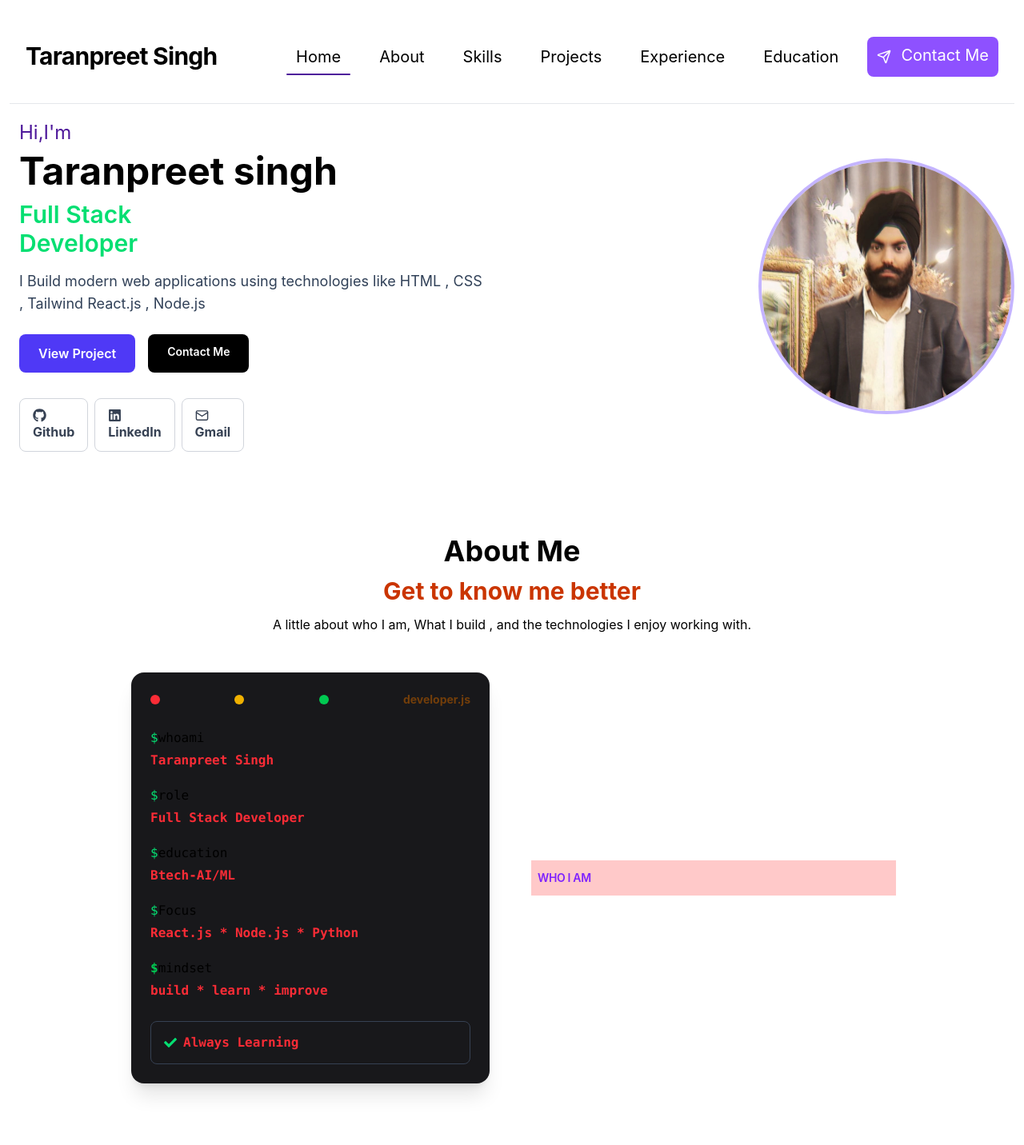
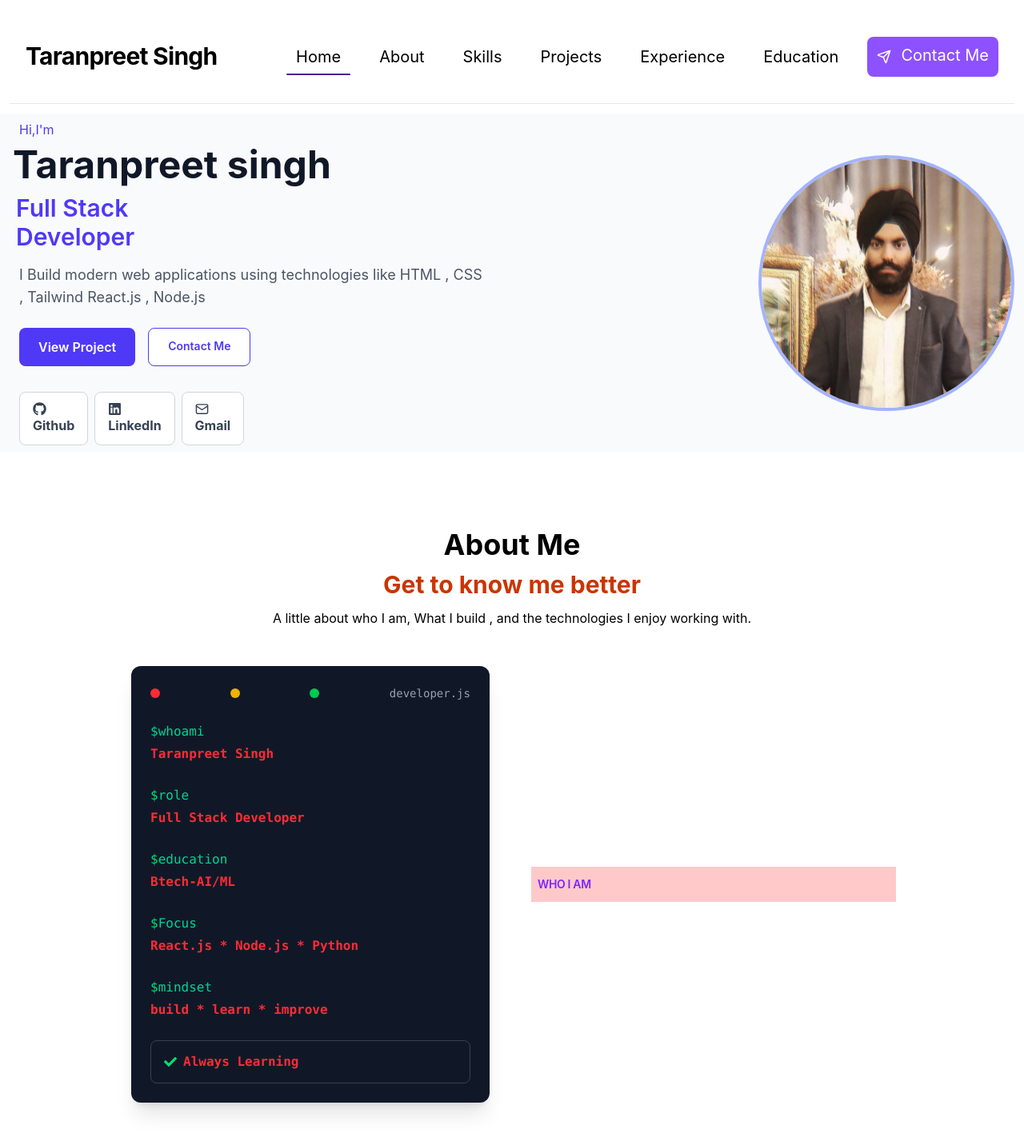
Before and after one commit to taranpreetsingh0682/personal-portfolio, a React (Vite) app: page / in a window 1280 px wide. Shown: the top 1432 px of the page at 80% size. Built offline with nearby package versions, Linux system fonts and the light colour scheme.

Commit message:
Update  the About.jsx, Hero.jsx and Navbar.jsx

```diff
--- a/src/components/Navbar.jsx
+++ b/src/components/Navbar.jsx
@@ -78,7 +78,7 @@ const Navbar = () => {
                   key={link.name}
                   href={link.href}
                   onClick={() => setIsMenuOpen(false)}
-                  className="rounded-lg px-4 py-3 text-black hover:bg-violet-100"
+                  className="rounded-lg px-4 py-3 text-black hover:bg-violet-100 "
                 >
                   {link.name}
                 </a>
--- a/src/sections/About.jsx
+++ b/src/sections/About.jsx
@@ -20,7 +20,7 @@ const About = () => {
       {/* Developer snapshot */}
 
       <div className='mx-auto w-full max-w-md'>
-        <div className='rounded-2xl bg-zinc-900 my-8 p-6 shadow-xl'>
+        <div className='rounded-xl bg-gray-900 my-8 p-6 shadow-xl'>
           {/* Terminal Header  */}
 
           <div className='mb-6  flex items-center justify-between gap-2'>
@@ -28,38 +28,38 @@ const About = () => {
             <span className='h-3 w-3 rounded-full bg-yellow-500'></span>
             <span className='h-3 w-3 rounded-full bg-green-500'></span>
 
-            <span className='justify-between text-sm font-bold text-yellow-900'>
+            <span className='justify-between text-sm font-mono text-gray-400'>
               developer.js
             </span>
           </div>
           {/* Terminal Content  */}
           <div className='font-mono text-sm leading-7 sm:text-base'>
-            <p className='mt-4 text-grey-400'>
-              <span className='text-green-400  '>$</span>whoami
+            <p className='mt-4 text-emerald-400 font-mono '>
+              <span className='text-emerald-400 font-mono  '>$</span>whoami
             </p>
             <p className=' font-bold text-red-500'>
               Taranpreet Singh
             </p>
 
-            <p className='mt-4 text-grey-400'>
+            <p className='text-emerald-400 font-mono mt-6'>
             <span className='text-green-400'>$</span>role
             </p>
           <p className='font-bold text-red-500'>Full Stack Developer </p>
 
-          <p className='mt-4 text-grey-400'>
+          <p className='text-emerald-400 font-mono mt-6'>
             <span className='text-green-400'>$</span>education
 
           </p>
           <p className='font-bold text-red-500'>Btech-AI/ML</p>
 
-          <p className='mt-4 text-grey-400'>
+          <p className='text-emerald-400 font-mono mt-6'>
             <span className='text-green-400'>$</span>Focus
           </p>
           <p className='font-bold text-red-500'>React.js * Node.js * Python
 
             </p>
-            <p className='mt-4 text-grey-400'>
-              <span className='font-bold text-green-500'>$</span>mindset
+            <p className='text-emerald-400 font-mono mt-6'>
+              <span className='text-green-400'>$</span>mindset
             </p>
             <p className='font-bold text-red-500'>
             build * learn * improve
--- a/src/sections/Hero.jsx
+++ b/src/sections/Hero.jsx
@@ -6,26 +6,26 @@ import { Mail } from 'lucide-react'
 
  const Hero = () => {
   return(
-    <section className=' px-3 py-0 '>
+    <section className=' px-3 py-0 bg-gray-50'>
 
-      <div className='mx-auto grid max-w-7xl items-center gap-12  bg-white  py-2  lg:grid-cols-2'>
+      <div className='mx-auto grid max-w-7xl items-center gap-12  bg-gray-50  py-2  lg:grid-cols-2'>
 {/* left content */}
         <div>
-          <p className='mb-0 my-0 mx-3 text-2xl   font-large text-violet-900 '>
+          <p className='mb-0 my-0 mx-3 text-2xl   text-base text-indigo-600 '>
             Hi,I'm
           </p>
 
-          <h2 className='text-3xl   px-3 my-2 font-bold text-black sm:text-4xl lg:text-5xl'>
+          <h2 className='text-5xl   px-1 my-2 font-bold text-gray-900 sm:text-4xl lg:text-5xl'>
             Taranpreet singh
           </h2>
 
 
 
-          <h3 className='mt-3 mx-3 w-70 text-xl font-semibold text-green-400 sm:text-2xl lg:text-3xl'>
+          <h3 className='mt-3 mx-2 w-70 text-2xl font-semibold text-indigo-600 sm:text-2xl lg:text-3xl'>
             Full Stack Developer
           </h3>
 
-          <p className='mt-4 mx-3 max-w-2xl text-base leading-7 text-slate-700 sm:text-lg   '>
+          <p className='mt-4 mx-3 max-w-2xl text-lg leading-7 text-gray-600 sm:text-lg   '>
             I Build modern web applications using technologies like HTML , CSS , Tailwind  React.js , Node.js
           </p>
 
@@ -36,7 +36,7 @@ import { Mail } from 'lucide-react'
             </a>
 
           <a href='#contact'
-          className='rounded-lg border-violet-600 px-4 py-3 text-sm  font-semibold text-white transition hover:bg-violet-700 sm:px-6 xm:text bg-black'>
+          className='rounded-lg border border-indigo-600 px-4 py-3 text-sm  font-semibold text-indigo-600 transition bg-white  hover:bg-indigo-50 sm:px-6 xm:text '>
             Contact Me
           </a>
 
@@ -62,7 +62,7 @@ import { Mail } from 'lucide-react'
           </div>
           {/* Right content */}
         <div className='flex justify-end '>
-          <img src={pr} alt='Taranpreet Singh ' className='w-80 h-80  rounded-full object-cover border-4 border-violet-300 shadow-x1 sm:h-72 sm:w-72 lg:h-80 lg:w-80'/>
+          <img src={pr} alt='Taranpreet Singh ' className='w-80 h-80 bg-indigo-100 text-indigo-700 rounded-full object-cover border-4 border-indigo-300 shadow-x1 sm:h-72 sm:w-72 lg:h-80 lg:w-80'/>
         </div>
 
 
```
